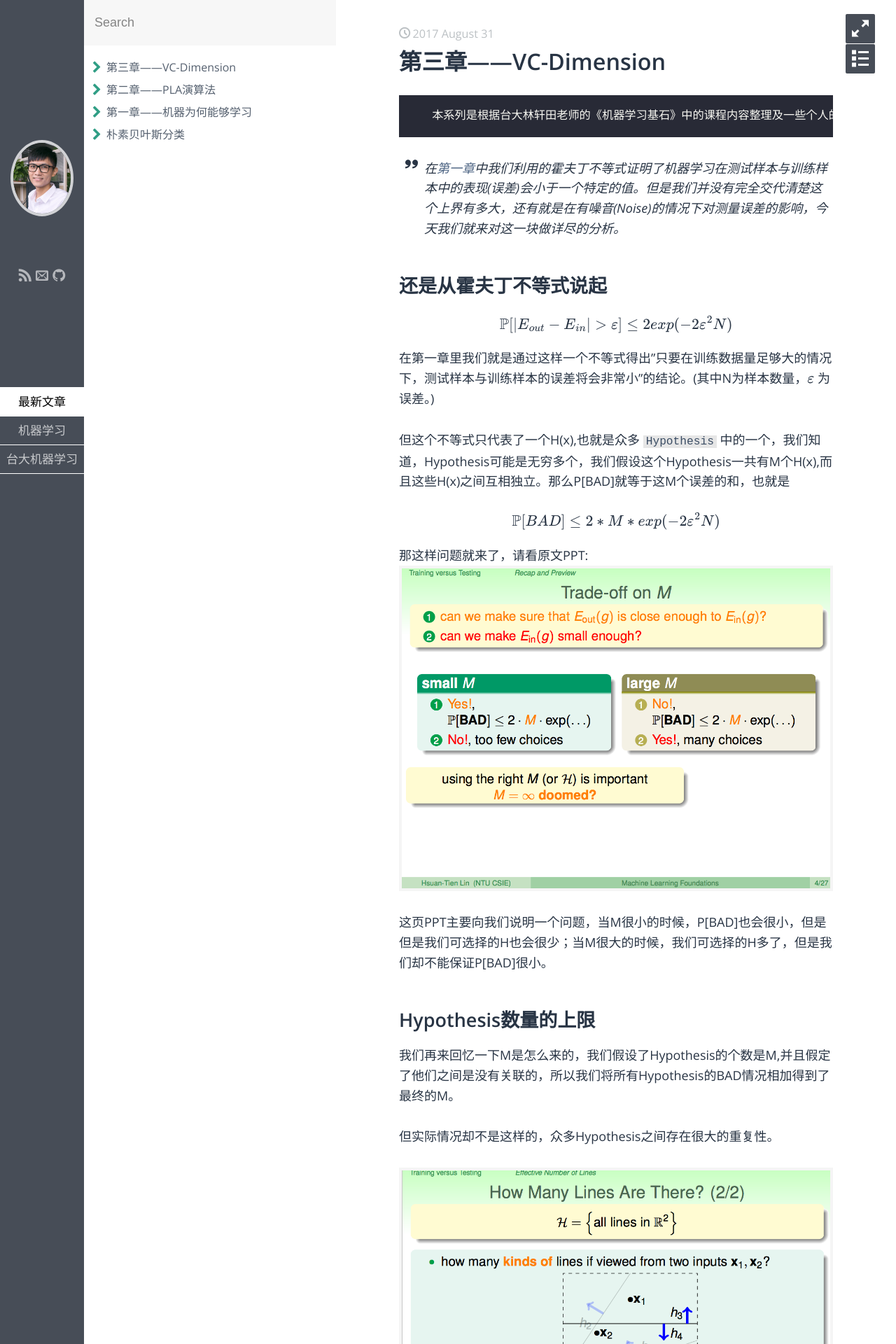
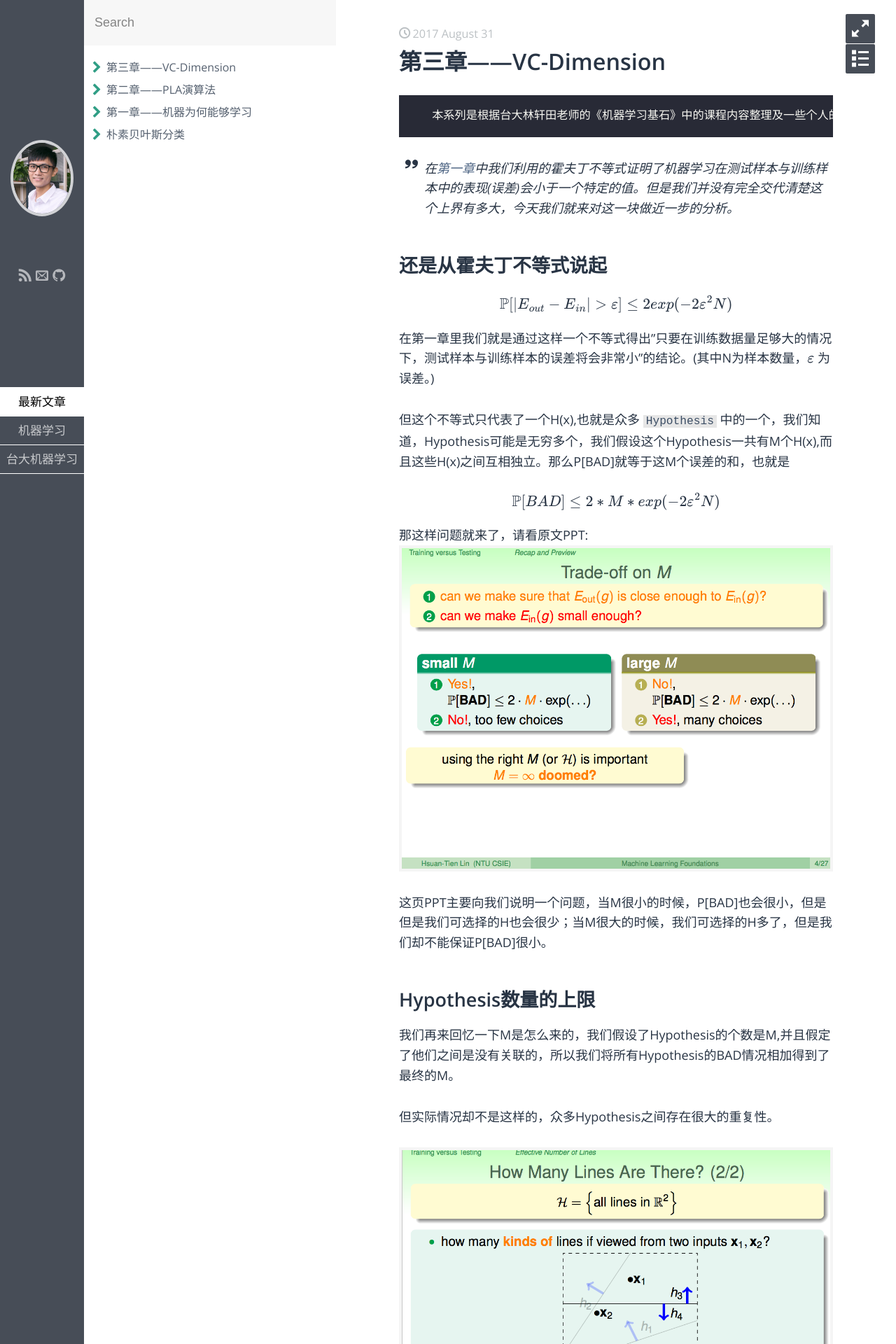
Before and after one commit to keepCodingDream/blog.io, a Jekyll site: the page built from _posts/2017-08-31-Taiwan-VC-Dimension.md, in a window 1280 px wide. Shown: the top 1920 px of the page at 70% size. Built offline with Jekyll 4.4.1, drawn with Linux system fonts in a browser that asks for light colours; some web fonts are replaced; formulas are drawn with MathJax 3.

Commit message:
VC-Dimension

````diff
--- a/_posts/2017-08-31-Taiwan-VC-Dimension.md
+++ b/_posts/2017-08-31-Taiwan-VC-Dimension.md
@@ -9,7 +9,7 @@ keywords: 台大机器学习,机器学习,VC,VC-Dimension
    本系列是根据台大林轩田老师的《机器学习基石》中的课程内容整理及一些个人的理解与见解。如有错误之处，还请各位通过我的个人邮箱: 756161569@qq.com 联系我、批评指正，感谢！
 ```
 
-> 在[第一章](http://lovecui.me//2017/07/29/Taiwan-Why-machine-can-learning.html)中我们利用的霍夫丁不等式证明了机器学习在测试样本与训练样本中的表现(误差)会小于一个特定的值。但是我们并没有完全交代清楚这个上界有多大，还有就是在有噪音(Noise)的情况下对测量误差的影响，今天我们就来对这一块做详尽的分析。
+> 在[第一章](http://lovecui.me//2017/07/29/Taiwan-Why-machine-can-learning.html)中我们利用的霍夫丁不等式证明了机器学习在测试样本与训练样本中的表现(误差)会小于一个特定的值。但是我们并没有完全交代清楚这个上界有多大，今天我们就来对这一块做近一步的分析。
 
 
 ## 还是从霍夫丁不等式说起
````
